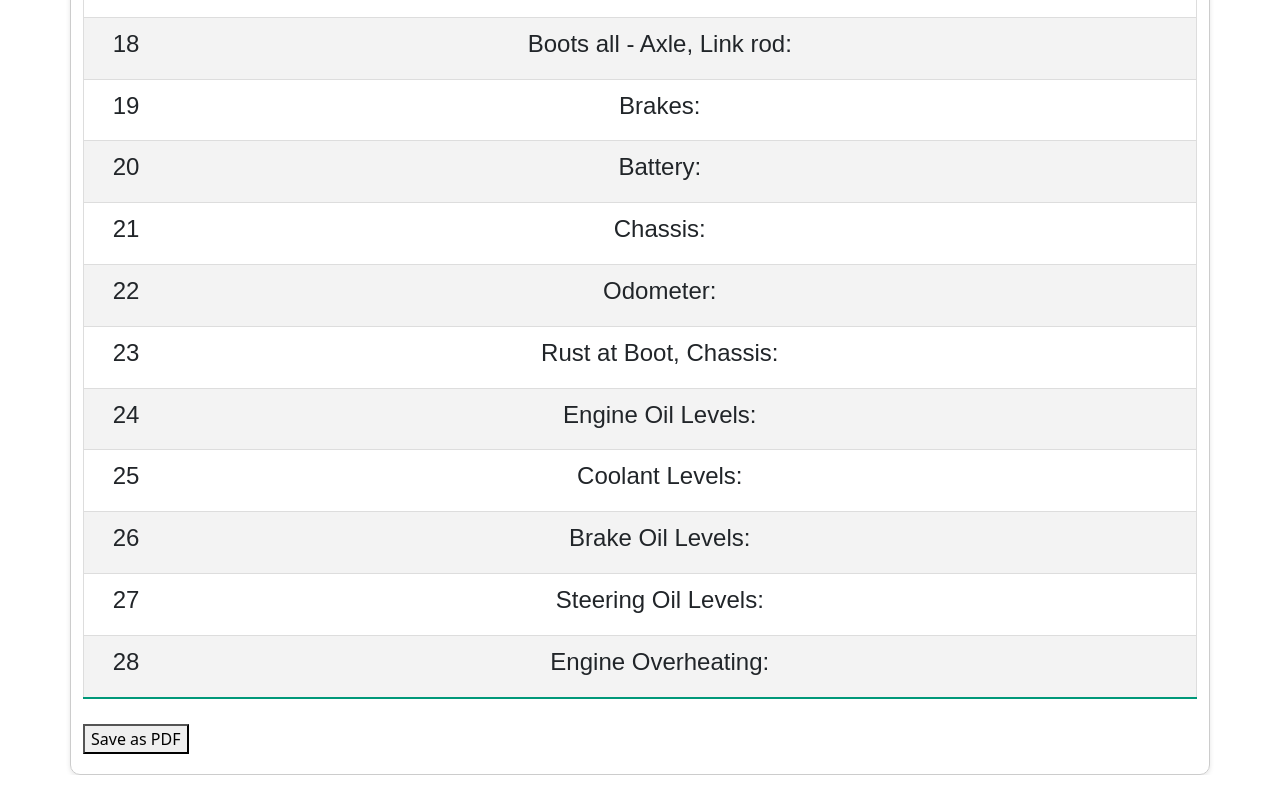
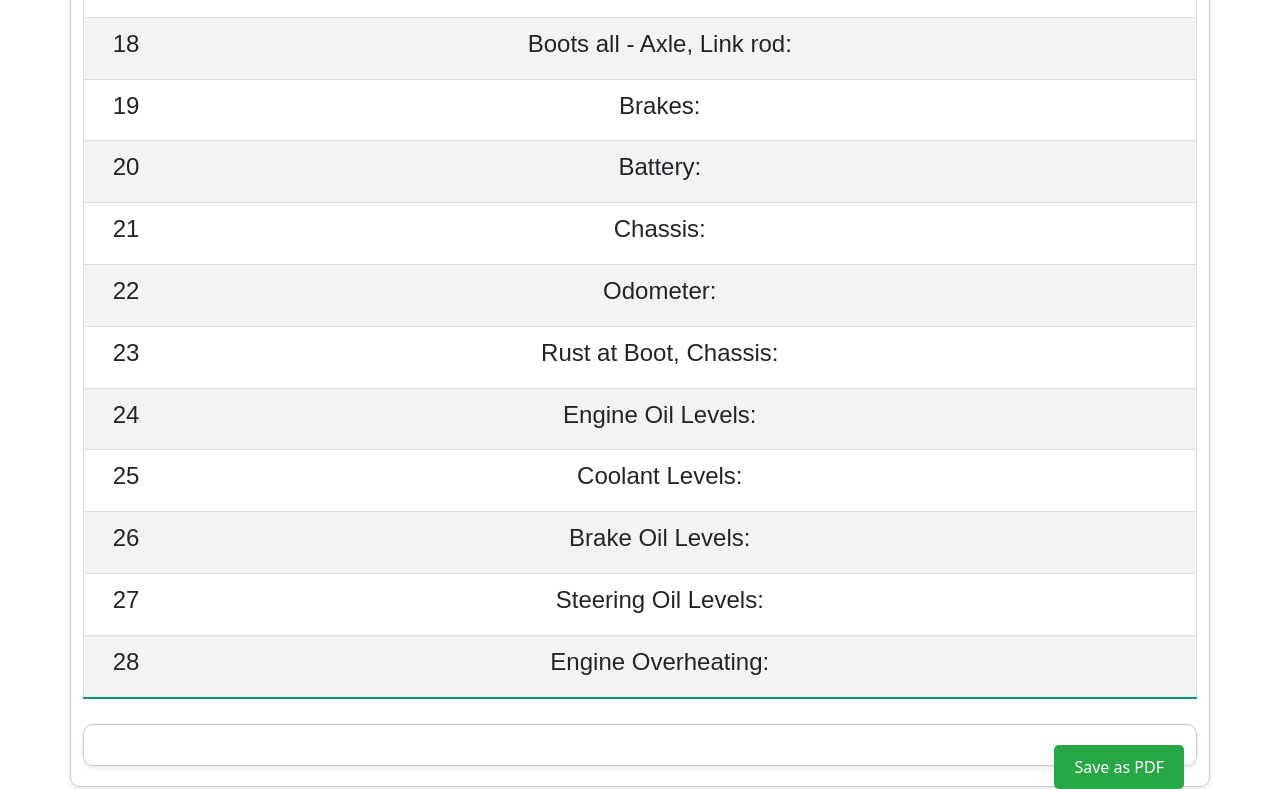
Before and after one commit to MohammadShariqDubai/vehicleInspectionReport, a plain HTML site: page formvalue.html in a window 1280 px wide. Shown: the part 1315-2104 px from the top of the page. Drawn offline with nearby package versions, Linux system fonts and the light colour scheme.

Commit message:
Add files via upload

```diff
--- a/formvalue.html
+++ b/formvalue.html
@@ -21,7 +21,17 @@
   width: 100%;
   border: 1px solid #ddd;
 }
-
+.savebutton {
+            padding: 10px 20px;
+            background-color: #28a745;
+            color: white;
+            border: none;
+            border-radius: 5px;
+            cursor: pointer;
+        }
+        .savebutton:hover {
+            background-color: #218838;
+        }
 .styled-table thead tr {
   background-color: #009879;
   color: #ffffff;
@@ -100,7 +110,10 @@
                 <tr><td><h4>28</h4></td><Td><H4>Engine Overheating:</H4></Td><Td><H4 id="engineOverheating"></H4></Td></tr>
             </table>
         </div>
-        <button class="save-button" onclick="savePageAsPDF()">Save as PDF</button>
+        <div class="container">
+            <button class="savebutton" onclick="savePageAsPDF()" style="float: right;">Save as PDF</button>
+
+        </div>
     </div>
     <script src="https://cdnjs.cloudflare.com/ajax/libs/html2canvas/1.4.1/html2canvas.min.js"></script>
     <script src="https://cdnjs.cloudflare.com/ajax/libs/jspdf/2.4.0/jspdf.umd.min.js"></script>
```
